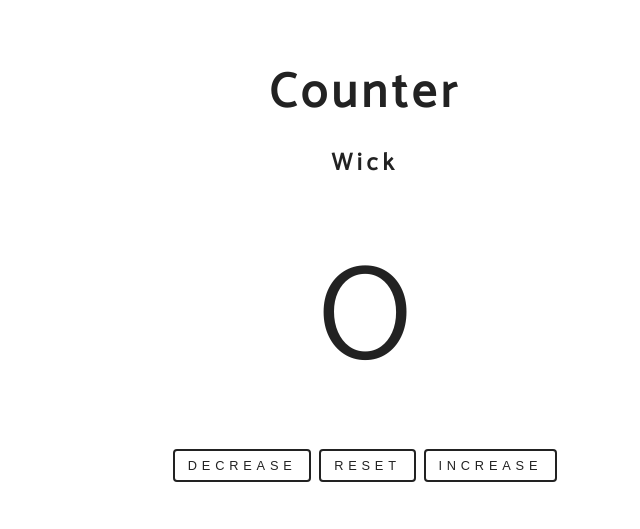
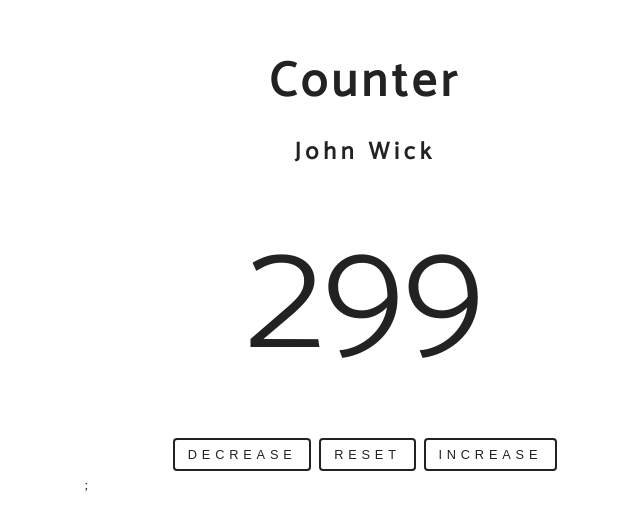
Before and after one commit to riraseth-react-stuff/react-redux-counter-project, a React (Create React App) app: page / in a window 1280 px wide. Shown: the part 127-656 px from the top of the page, without its empty margins (275-915 px from the left). Built offline with nearby package versions, Linux system fonts and the light colour scheme.

Commit message:
connected to redux

```diff
--- a/src/App.js
+++ b/src/App.js
@@ -1,23 +1,23 @@
 import React from 'react';
 import Counter from './Counter';
 import { createStore } from 'redux';
-import { DECREASE, INCREASE, RESET } from './actions';
 import reducer from './reducers';
+import { Provider } from 'react-redux';
 // setup initial state
 const defaultState = {
-  count: 14,
-  name: 'wick'
+  count: 299,
+  name: 'john wick'
 };
 
 // setup store
 const store = createStore(reducer, defaultState);
-store.dispatch({ type: DECREASE });
-store.dispatch({ type: INCREASE });
-store.dispatch({ type: RESET });
-// console.log(store.getState());
 
 const App = () => {
-  return <Counter state={store.getState()} />;
+  return (
+    <Provider store={store}>
+      <Counter />;
+    </Provider>
+  );
 };
 
 export default App;
--- a/src/Counter.js
+++ b/src/Counter.js
@@ -1,29 +1,35 @@
 import React from 'react';
-import { useState } from 'react';
-
+import { connect } from 'react-redux';
+import { DECREASE, INCREASE, RESET } from './actions';
 function Counter(props) {
-  const amount = props.state.count;
-  const name = props.state.name;
-  const [counter, setCounter] = useState(0);
-
   return (
     <div className="container">
       <h1>counter</h1>
-      <h2>{name}</h2>
-      <p className="counter">{amount}</p>
+      <h2>{props.name}</h2>
+      <p className="counter">{props.count}</p>
       <div className="buttons">
-        <button className="btn" onClick={() => setCounter(counter - 1)}>
+        <button
+          className="btn"
+          onClick={() => props.dispatch({ type: DECREASE })}
+        >
           decrease
         </button>
-        <button className="btn" onClick={() => setCounter(0)}>
+        <button className="btn" onClick={() => props.dispatch({ type: RESET })}>
           reset
         </button>
-        <button className="btn" onClick={() => setCounter(counter + 1)}>
+        <button
+          className="btn"
+          onClick={() => props.dispatch({ type: INCREASE })}
+        >
           increase
         </button>
       </div>
     </div>
   );
 }
+// getting props from the store in <Provider store={store}/> in App.js so they can be accessed in the Counter function
+function mapStateToProps(state) {
+  return { count: state.count, name: state.name };
+}
 
-export default Counter;
+export default connect(mapStateToProps)(Counter);
```
